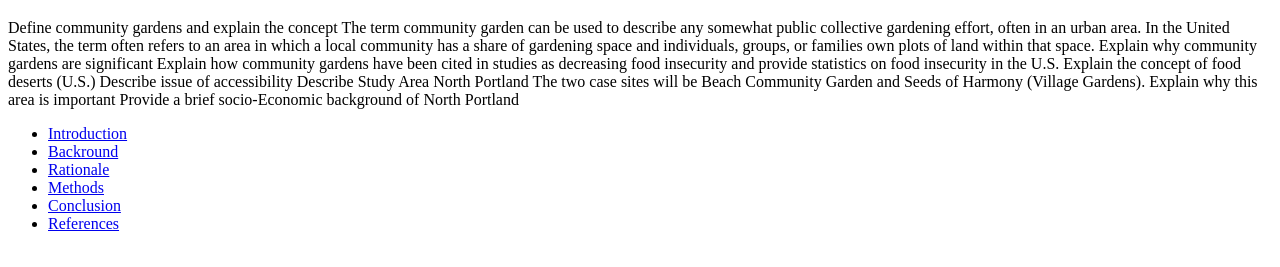
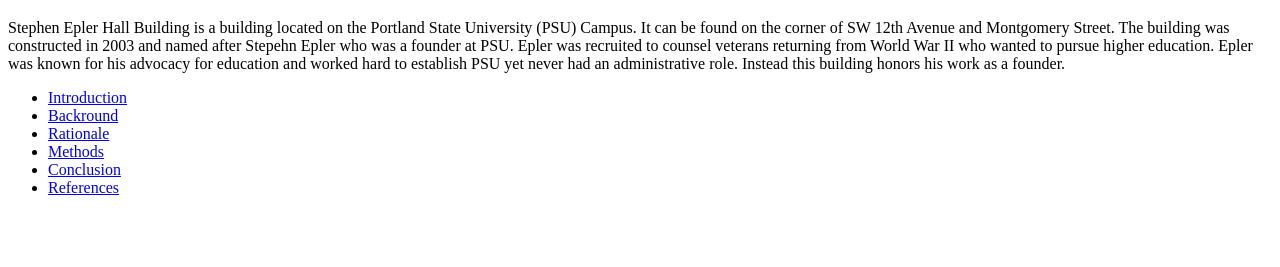
Before and after one commit to CRiznyk/EplerHall, a plain HTML site: page index.html in a window 1280 px wide. Shown: the part 61-328 px from the top of the page. Drawn offline with Linux system fonts and the light colour scheme.

Commit message:
Update index.html

```diff
--- a/index.html
+++ b/index.html
@@ -1,27 +1,14 @@
 <!DOCTYPE html>
 <html>
 	<head>
-		<title>Research Proposal</title>
+		<title> Stephen Epler Hall</title>
 	</head>
 	<body>
 		<h1>Introduction</h1>
-		<p>Define community gardens and explain the concept
-The term community garden can be used to describe any somewhat public collective gardening effort, often in an urban area.
-In the United States, the term often refers to an area in which a local community has a share of gardening space and individuals, groups, or families own plots of land within that space.
-
-Explain why community gardens are significant
-Explain how community gardens have been cited in studies as decreasing food insecurity and provide statistics on food insecurity in the U.S.
-Explain the concept of food deserts (U.S.)
-Describe issue of accessibility
-
-Describe Study Area
-North Portland
- The two case sites will be Beach Community Garden and Seeds of Harmony (Village Gardens).
-
-Explain why this area is important
-Provide a brief socio-Economic background of North Portland
-
-</p>
+		<p> Stephen Epler Hall Building is a building located on the Portland State University (PSU) Campus. It can be found on the corner of
+		SW 12th Avenue and Montgomery Street. The building was constructed in 2003 and named after Stepehn Epler who was a founder at PSU. Epler was recruited
+		to counsel veterans returning from World War II who wanted to pursue higher education. Epler was known for his advocacy for education and worked hard
+		to establish PSU yet never had an administrative role. Instead this building honors his work as a founder.</p>
 
 <ul>
 	<li><a href="index.html"> Introduction</a>
```
